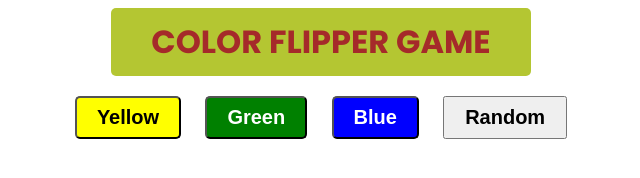
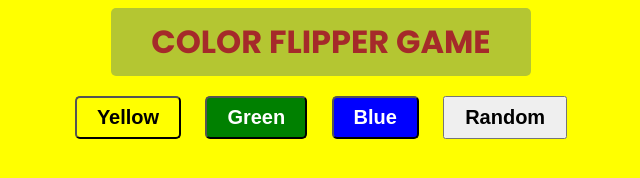
Before and after one commit to Gueverstarstone/color-flipper, a plain HTML site: page index.html in a window 1280 px wide. Shown: the whole page, without its empty margins (319-959 px from the left). Drawn offline with Linux system fonts and the light colour scheme.

Commit message:
Added JS by setting background color using Tagname property

```diff
--- a/index.js
+++ b/index.js
@@ -0,0 +1,2 @@
+const bodyType = document.getElementsByTagName('body')[0];
+bodyType.style.backgroundColor = 'yellow';
--- a/style.css
+++ b/style.css
@@ -2,7 +2,6 @@
 
 body{
    font-family: "Poppins", sans-serif;
-   font-size: ;
 }
 h1{
   color: brown;
```
